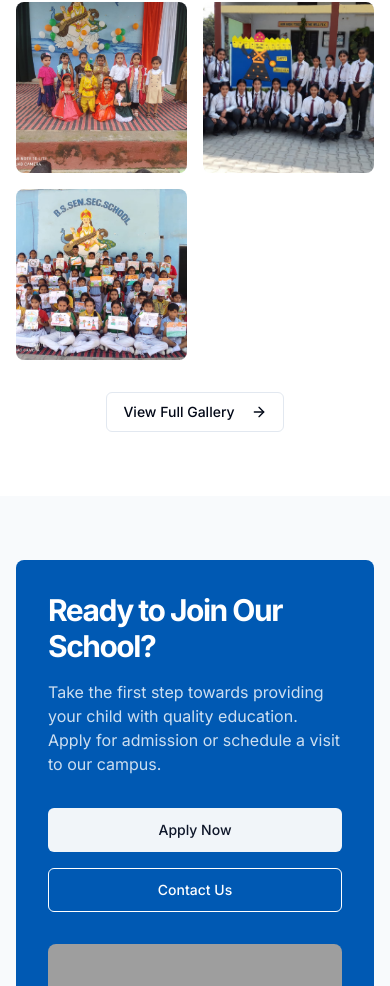
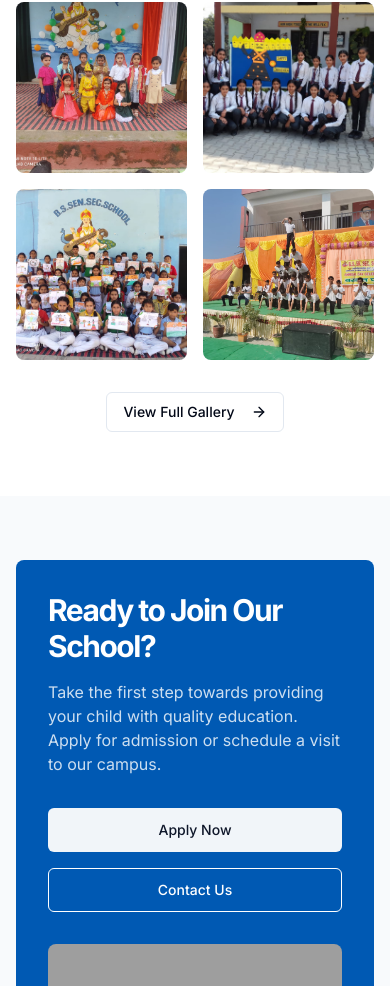
Before and after one commit to s2sharpit/school, a Next.js app: page / in a window 390 px wide. Shown: the part 3242-4228 px from the top of the page. Built offline with nearby package versions, Linux system fonts and the light colour scheme; grey boxes are pictures that could not be loaded.

Commit message:
feat: add additional gallery image and adjust layout for better responsiveness

```diff
--- a/src/components/landing/gallery-section.tsx
+++ b/src/components/landing/gallery-section.tsx
@@ -9,6 +9,7 @@ const galleryImages = [
   { src: "/gallery/1.jpg", alt: "Classroom" },
   { src: "/gallery/2.jpg", alt: "Science Lab" },
   { src: "/gallery/3.jpg", alt: "Annual Day" },
+  { src: "/gallery/4.jpg", alt: "Annual Day" },
 ]
 
 export function GallerySection() {
@@ -24,7 +25,7 @@ export function GallerySection() {
           {galleryImages.map((image, index) => (
             <div
               key={index}
-              className="relative aspect-square overflow-hidden rounded-lg hover:opacity-90 transition-opacity"
+              className="relative aspect-square overflow-hidden rounded-lg hover:opacity-90 transition-opacity md:last:hidden"
             >
               <Image src={image.src || "/placeholder.svg"} alt={image.alt} fill className="object-cover" />
             </div>
```
Also changed, not shown: public/gallery/28.jpg, public/gallery/4.jpg.
